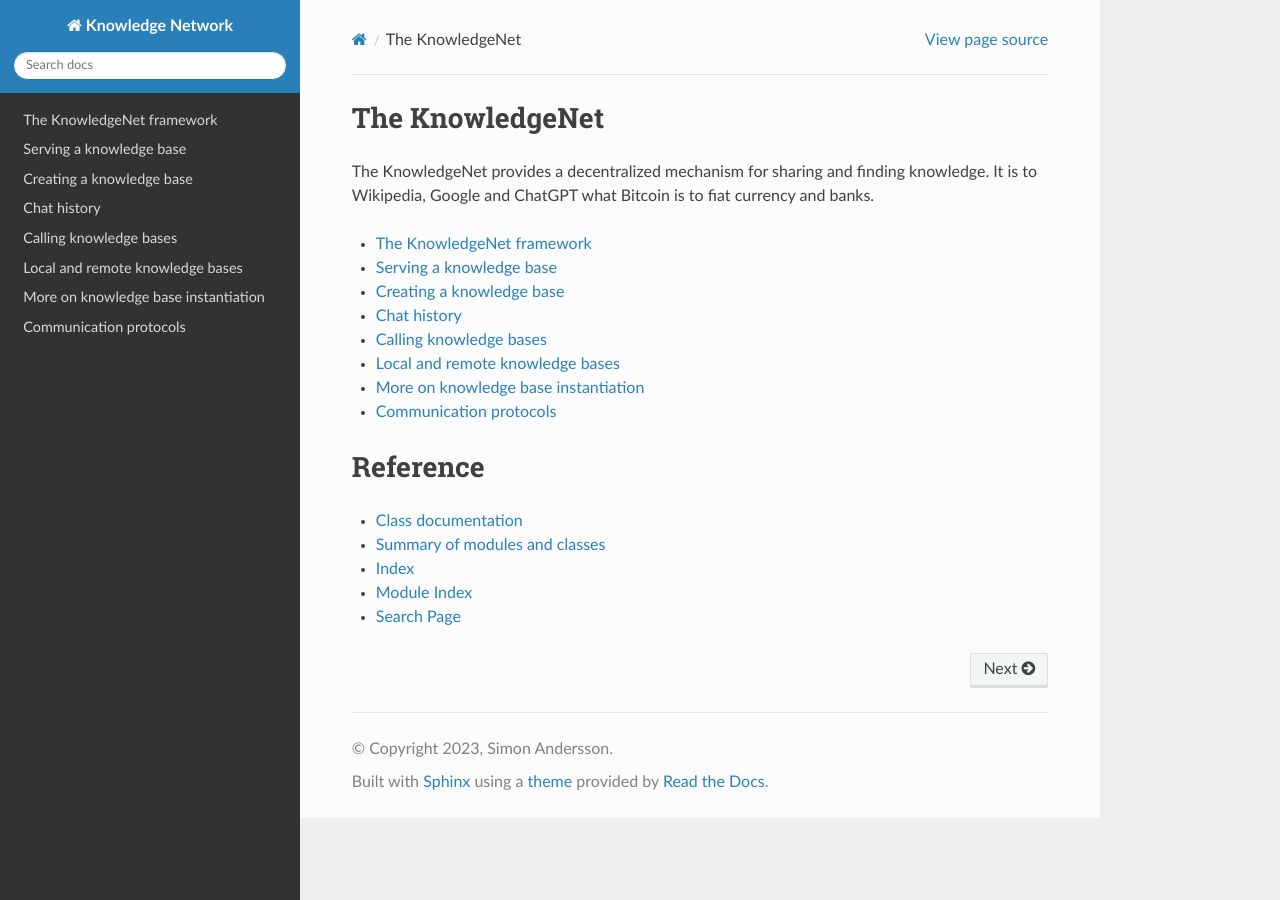
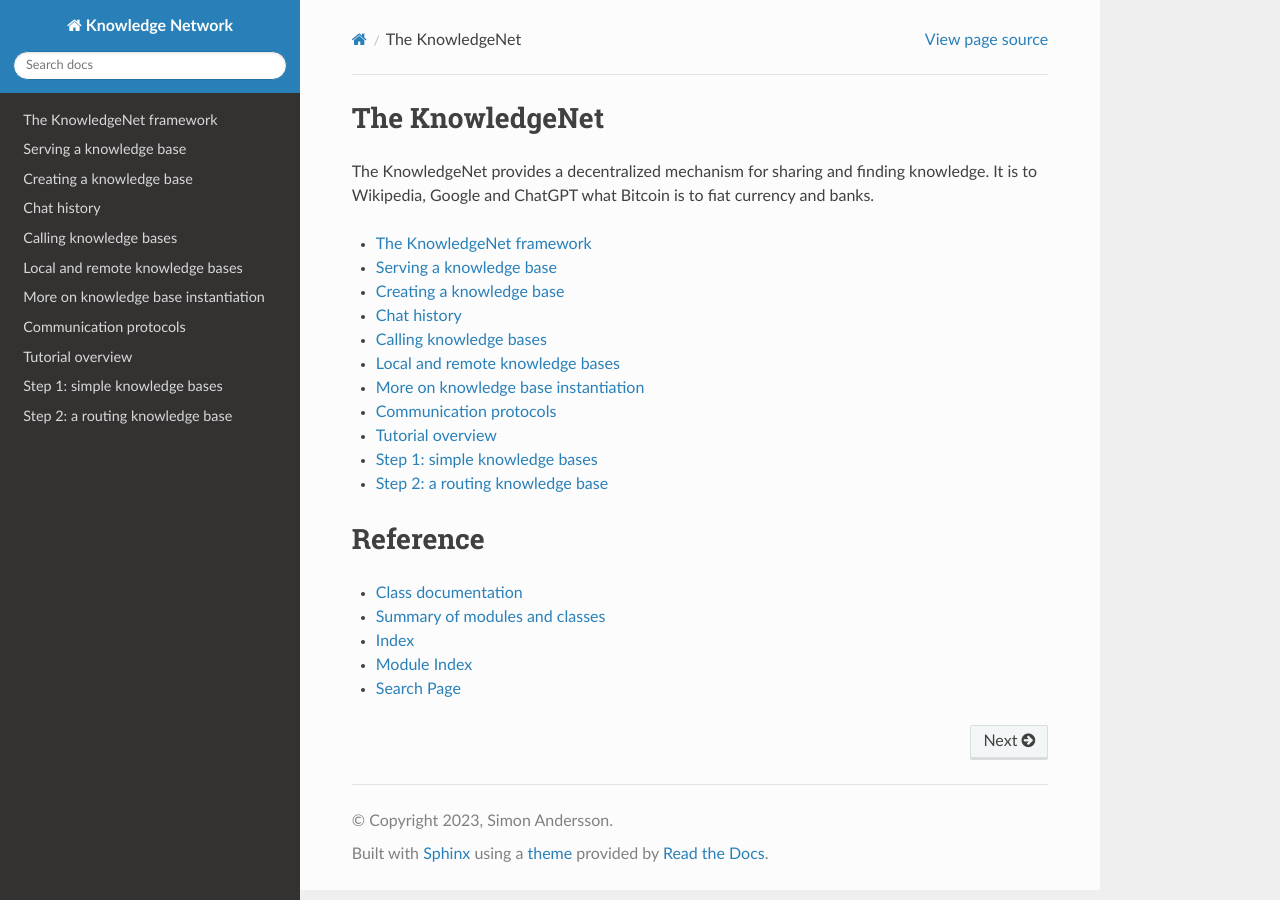
Before and after one commit to nilsdacke/knowledge_net, a Sphinx documentation site: the page built from docs/source/index.rst, in a window 1280 px wide. Built offline with Sphinx 7.4.7 and the Read the Docs theme 2.0.0, drawn with Linux system fonts in a browser that asks for light colours.

Commit message:
Start on tutorial and examples

```diff
--- a/docs/source/index.rst
+++ b/docs/source/index.rst
@@ -20,6 +20,9 @@ It is to Wikipedia, Google and ChatGPT what Bitcoin is to fiat currency and bank
    local_and_remote
    instantiation
    protocols
+   tutorial
+   tutorial_1
+   tutorial_2
 
 
 Reference
--- /dev/null
+++ b/docs/source/tutorial_1.rst
@@ -0,0 +1,4 @@
+.. _tutorial_1:
+
+Step 1: simple knowledge bases
+================================
--- /dev/null
+++ b/docs/source/tutorial_2.rst
@@ -0,0 +1,4 @@
+.. _tutorial_2:
+
+Step 2: a routing knowledge base
+================================
```
Also changed, not shown: docs/source/tutorial.rst (added, +20 -0 lines), http_server_rag.py (added, +43 -0 lines), http_server_mock.py (renamed from http_server.py), 1 other file.
